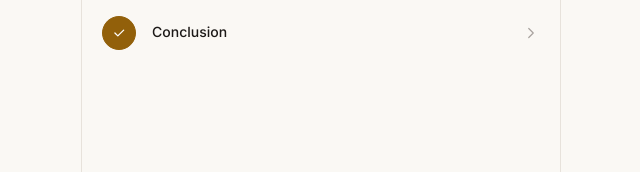
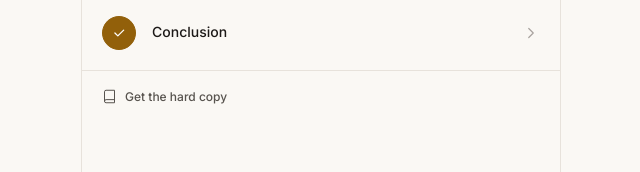
Before and after one commit to elijasinyinza-a11y/DKSE-App, a Next.js app: page /reader/seed-to-the-sower in a window 1280 px wide. Shown: the part 907-1079 px from the top of the page, without its empty margins (319-959 px from the left). Built offline with nearby package versions, Linux system fonts and the light colour scheme; a web font is replaced by a local one.

Commit message:
Add files via upload

```diff
--- a/src/pages/reader/[slug].js
+++ b/src/pages/reader/[slug].js
@@ -86,6 +86,20 @@ export default function Reader({ book, slug }) {
               </button>
             )
           })}
+
+          {/* Hard copy link */}
+          <a
+            href="https://divinekeys.com/partners"
+            target="_blank"
+            rel="noopener noreferrer"
+            className={styles.hardCopyLink}
+          >
+            <svg viewBox="0 0 24 24" fill="none" width="15" height="15" aria-hidden="true">
+              <path d="M4 19.5A2.5 2.5 0 016.5 17H20" stroke="currentColor" strokeWidth="1.6" strokeLinecap="round" />
+              <path d="M6.5 2H20v20H6.5A2.5 2.5 0 014 19.5v-15A2.5 2.5 0 016.5 2z" stroke="currentColor" strokeWidth="1.6" strokeLinejoin="round" />
+            </svg>
+            Get the hard copy
+          </a>
         </div>
       ) : (
         <div className={styles.emptyState}>
--- a/src/pages/reader/reader.module.css
+++ b/src/pages/reader/reader.module.css
@@ -197,6 +197,23 @@
   flex-shrink: 0;
 }
 
+/* ── HARD COPY LINK ───────────────────── */
+.hardCopyLink {
+  display: flex;
+  align-items: center;
+  gap: var(--space-2);
+  padding: var(--space-4) var(--space-5);
+  font-size: var(--text-sm);
+  font-weight: var(--weight-medium);
+  color: var(--color-sub);
+  border-top: var(--border-thin) solid var(--color-border);
+  transition: color var(--transition-fast);
+}
+
+.hardCopyLink:hover {
+  color: var(--color-amber);
+}
+
 /* ── EMPTY STATE ──────────────────────── */
 .emptyState {
   text-align: center;
```
